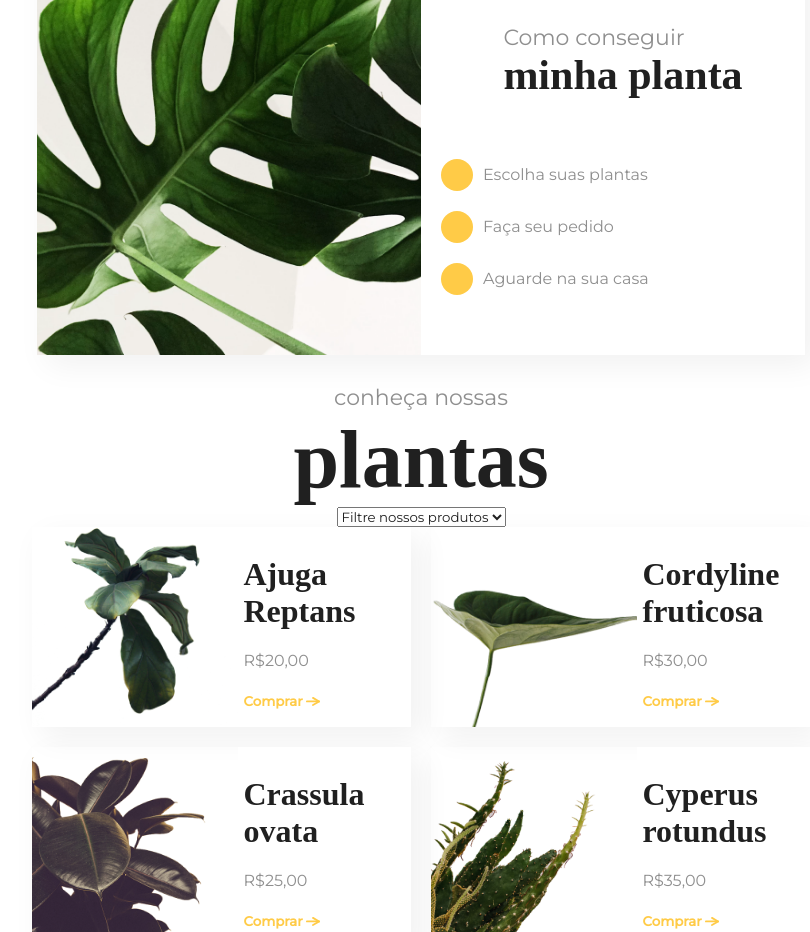
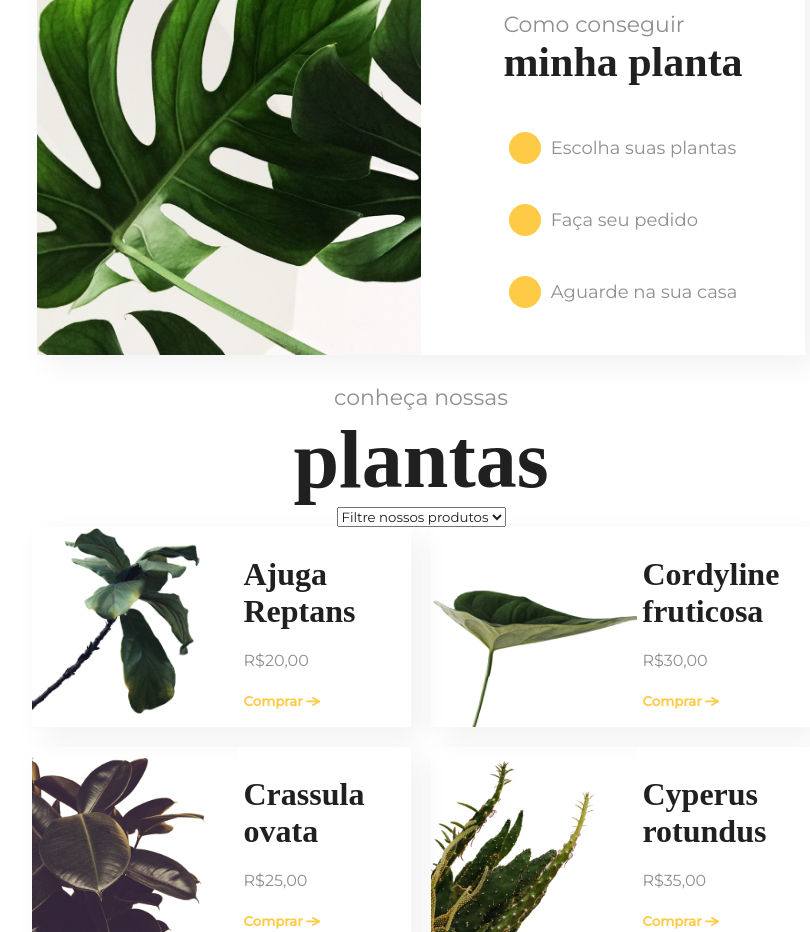
Before and after one commit to itsdamel/casaverde, a React (Vite) app: page / in a window 1280 px wide. Shown: the part 900-1832 px from the top of the page, without its empty margins (219-1029 px from the left). Built offline with nearby package versions, Linux system fonts and the light colour scheme; data requests are answered from the project's data file; a web font is replaced by a local one.

Commit message:
Fixing howto wrong scale

```diff
--- a/src/pages/Home/HowTo/index.jsx
+++ b/src/pages/Home/HowTo/index.jsx
@@ -22,9 +22,9 @@ export default function HowTo(){
                         <BaseCursive fontSize='42px'>minha planta</BaseCursive>
                     </CardHeader>
                     <FlexDivWrapper>
-                        <FlexDiv><img src='assets/yellow-circle.svg' alt=''></img> <BaseParagraph fontSize='16px' >Escolha suas plantas</BaseParagraph></FlexDiv>
-                        <FlexDiv><img src='assets/yellow-circle.svg' alt=''></img> <BaseParagraph fontSize='16px'>Faça seu pedido</BaseParagraph></FlexDiv>
-                        <FlexDiv><img src='assets/yellow-circle.svg' alt=''></img> <BaseParagraph fontSize='16px'>Aguarde na sua casa</BaseParagraph></FlexDiv>
+                        <FlexDiv><img src='assets/yellow-circle.svg' alt=''></img> <BaseParagraph fontSize='18px' >Escolha suas plantas</BaseParagraph></FlexDiv>
+                        <FlexDiv><img src='assets/yellow-circle.svg' alt=''></img> <BaseParagraph fontSize='18px'>Faça seu pedido</BaseParagraph></FlexDiv>
+                        <FlexDiv><img src='assets/yellow-circle.svg' alt=''></img> <BaseParagraph fontSize='18px'>Aguarde na sua casa</BaseParagraph></FlexDiv>
                     </FlexDivWrapper>
                 </CardInformation>
             </HowCard>
--- a/src/pages/Home/HowTo/style.jsx
+++ b/src/pages/Home/HowTo/style.jsx
@@ -6,12 +6,15 @@ import BaseFlexDiv from '../../../shared/Base/BaseFlexDiv';
 import CardHeader from '../../../shared/Card/CardHeader';
 
 export const FlexDivWrapper = styled(BaseFlexDiv)`
-    flex-wrap: wrap;
-    gap: 20px;
+    flex-direction: column;
+    gap: 40px;
+    align-items: flex-start;
+    justify-content: center;
     @media screen and (max-width: 650px){
-        gap: 10px;
-
-        justify-content: center;
+        gap: 20px;
+        flex-direction: row;
+        flex-wrap: wrap;
+        align-items: flex-start;
     }
     @media screen and (max-width: 500px){
         justify-content: flex-start;
```
